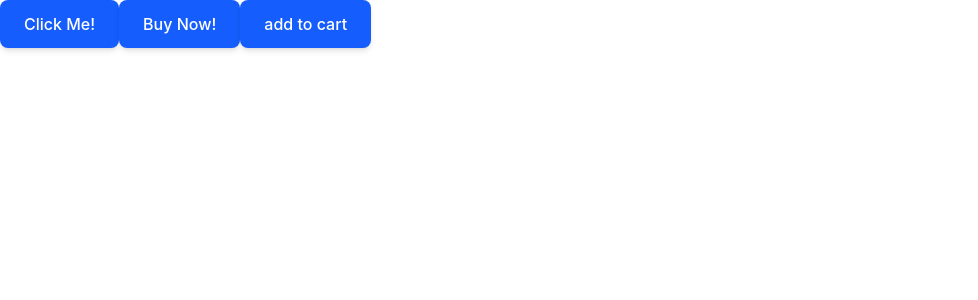
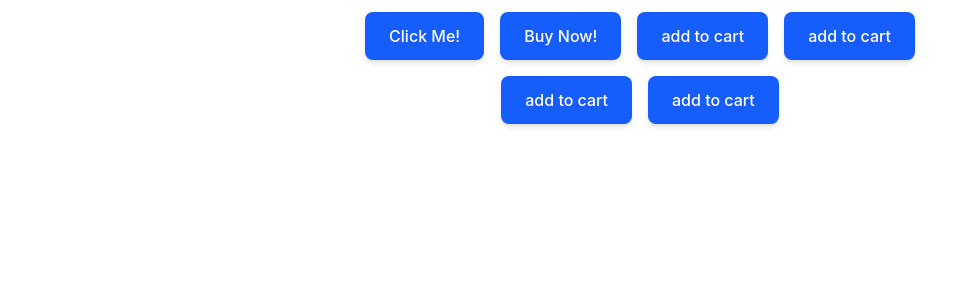
Before and after one commit to Deewakar2002Jha/React-EventHandling, a React (Vite) app: page / in a window 1280 px wide. Shown: the top 300 px of the page, without its empty margins (0-978 px from the left). Built offline with nearby package versions, Linux system fonts and the light colour scheme.

Commit message:
New Button Added

```diff
--- a/src/App.jsx
+++ b/src/App.jsx
@@ -11,11 +11,17 @@ const App = () => {
 
   }
   return (
-    <div>
+    <div className='flex justify-center items-center mt-3 max-w-2xl mx-auto flex-wrap gap-x-4 gap-y-4'>
       <button onClick={handleButtonClick}
         className="px-6 py-3 bg-blue-600 text-white font-medium rounded-lg shadow-md hover:bg-blue-700 active:scale-95 transition duration-200">Click Me!</button>
       <button onClick={handleButtonClick}
         className="px-6 py-3 bg-blue-600 text-white font-medium rounded-lg shadow-md hover:bg-blue-700 active:scale-95 transition duration-200">Buy Now!</button>
+      <button onClick={handleButtonClick}
+        className="px-6 py-3 bg-blue-600 text-white font-medium rounded-lg shadow-md hover:bg-blue-700 active:scale-95 transition duration-200">add to cart</button>
+      <button onClick={handleButtonClick}
+        className="px-6 py-3 bg-blue-600 text-white font-medium rounded-lg shadow-md hover:bg-blue-700 active:scale-95 transition duration-200">add to cart</button>
+      <button onClick={handleButtonClick}
+        className="px-6 py-3 bg-blue-600 text-white font-medium rounded-lg shadow-md hover:bg-blue-700 active:scale-95 transition duration-200">add to cart</button>
       <button onClick={handleButtonClick}
         className="px-6 py-3 bg-blue-600 text-white font-medium rounded-lg shadow-md hover:bg-blue-700 active:scale-95 transition duration-200">add to cart</button>
 
```
